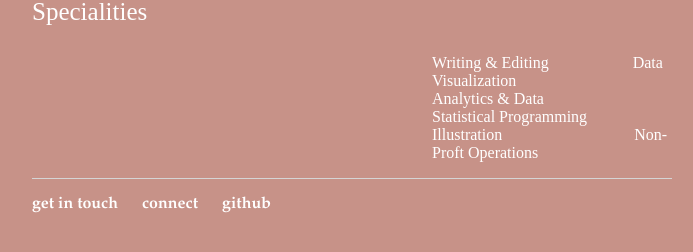
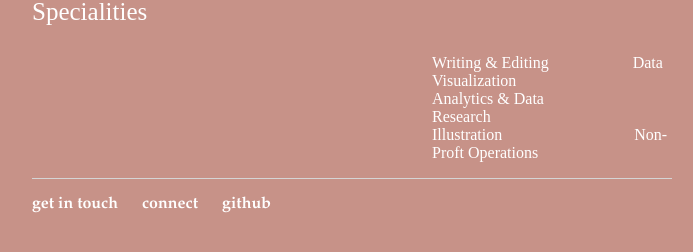
Before and after one commit to amanda-t2/amanda-t2.github.io, a Jekyll site: the page built from index.html, in a window 1280 px wide. Shown: the part 550-802 px from the top of the page, without its empty margins (288-981 px from the left). Built offline with Jekyll 4.4.1, drawn with Linux system fonts in a browser that asks for light colours.

Commit message:
Update index.html

```diff
--- a/index.html
+++ b/index.html
@@ -9,7 +9,7 @@ title: amanda
 
 	<ul>
 		<li>Writing & Editing &nbsp&nbsp&nbsp&nbsp&nbsp&nbsp&nbsp&nbsp&nbsp&nbsp&nbsp&nbsp&nbsp&nbsp&nbsp&nbsp&nbsp&nbsp&nbsp Data Visualization</li>
-		<li>Analytics & Data &nbsp&nbsp&nbsp&nbsp&nbsp&nbsp&nbsp&nbsp&nbsp&nbsp&nbsp&nbsp&nbsp&nbsp&nbsp&nbsp&nbsp&nbsp&nbsp&nbsp Statistical Programming</li>
+		<li>Analytics & Data &nbsp&nbsp&nbsp&nbsp&nbsp&nbsp&nbsp&nbsp&nbsp&nbsp&nbsp&nbsp&nbsp&nbsp&nbsp&nbsp&nbsp&nbsp&nbsp&nbsp Research</li>
 		<li>Illustration &nbsp&nbsp&nbsp&nbsp&nbsp&nbsp&nbsp&nbsp&nbsp&nbsp&nbsp&nbsp&nbsp&nbsp&nbsp&nbsp&nbsp&nbsp&nbsp&nbsp&nbsp&nbsp&nbsp&nbsp&nbsp&nbsp&nbsp&nbsp&nbsp&nbsp&nbsp Non-Proft Operations</li>
 	</ul>
 </div><!-- /.blurb -->
```
